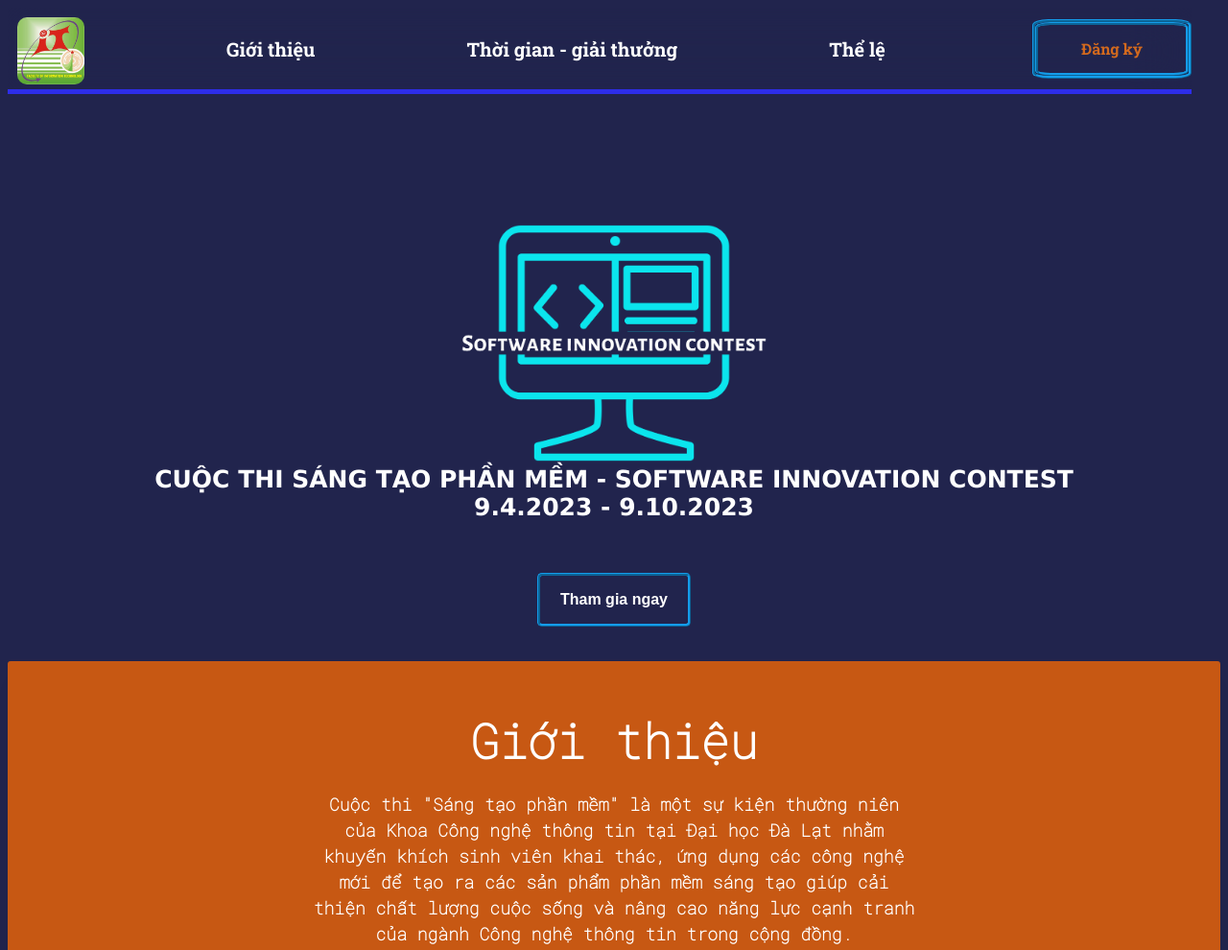
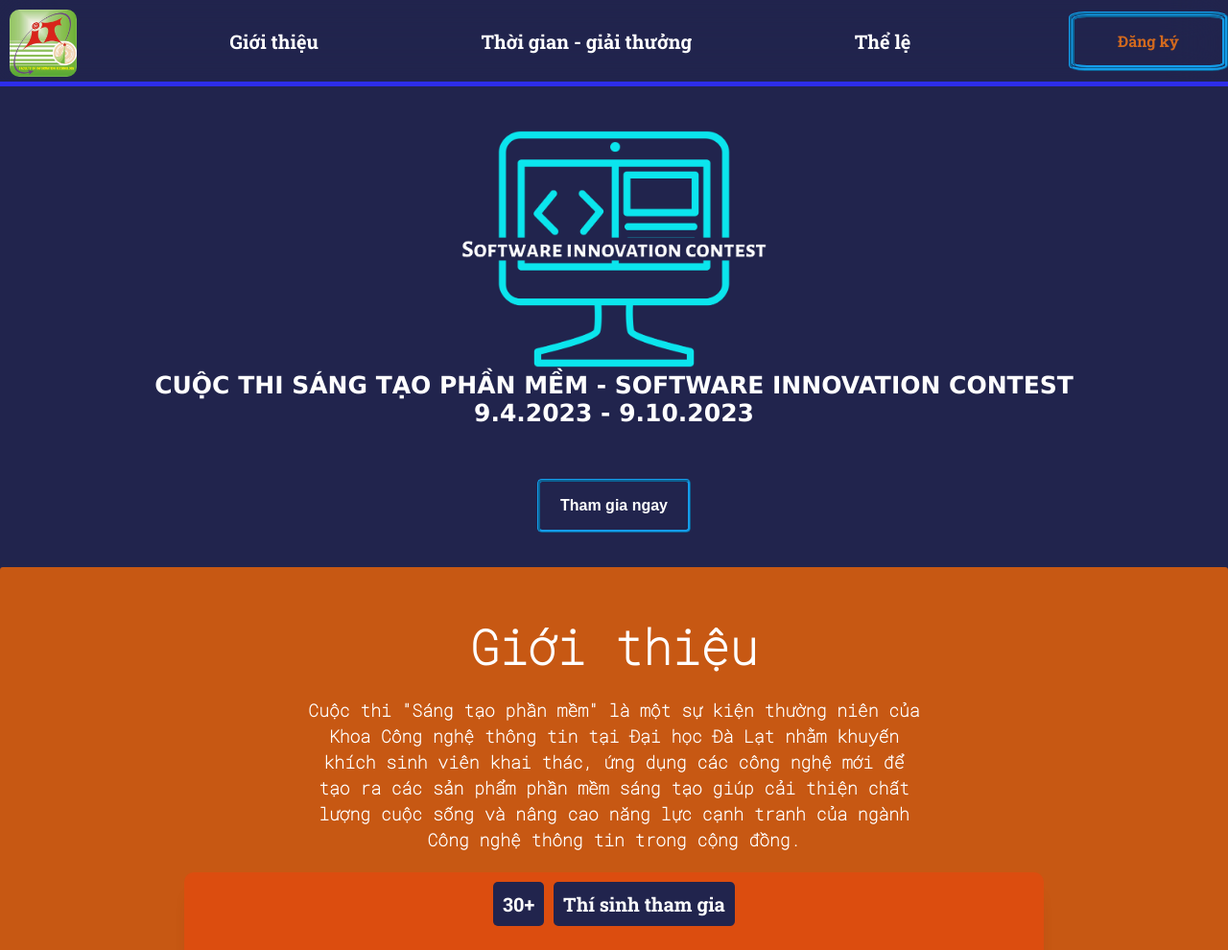
Before and after one commit to Thgilnuss/doancoso, a plain HTML site: page index.html in a window 1280 px wide. Shown: the top 990 px of the page at 96% size. Drawn offline with nearby package versions, Linux system fonts and the light colour scheme.

Commit message:
Update style.css

```diff
--- a/style.css
+++ b/style.css
@@ -1,11 +1,13 @@
 body {
   width: auto;
-  height: auto;
+  height: 100%;
   background-color: #21244d;
   color: white;
+  margin: 0;
 }
 
 .menu {
+  position: fixed;
   z-index: 9999;
   display: flex;
   justify-content: space-between;
@@ -13,7 +15,7 @@ body {
   border-bottom: 5px solid #2d2de9;
   font-weight: bold;
   font-family: 'Roboto Slab', serif;
-  width: calc(100% - 30px);
+  width: 100%;
   backdrop-filter: blur(30px);
   -webkit-backdrop-filter: blur(30px);
   transition: background-color 0.3s ease;
```
